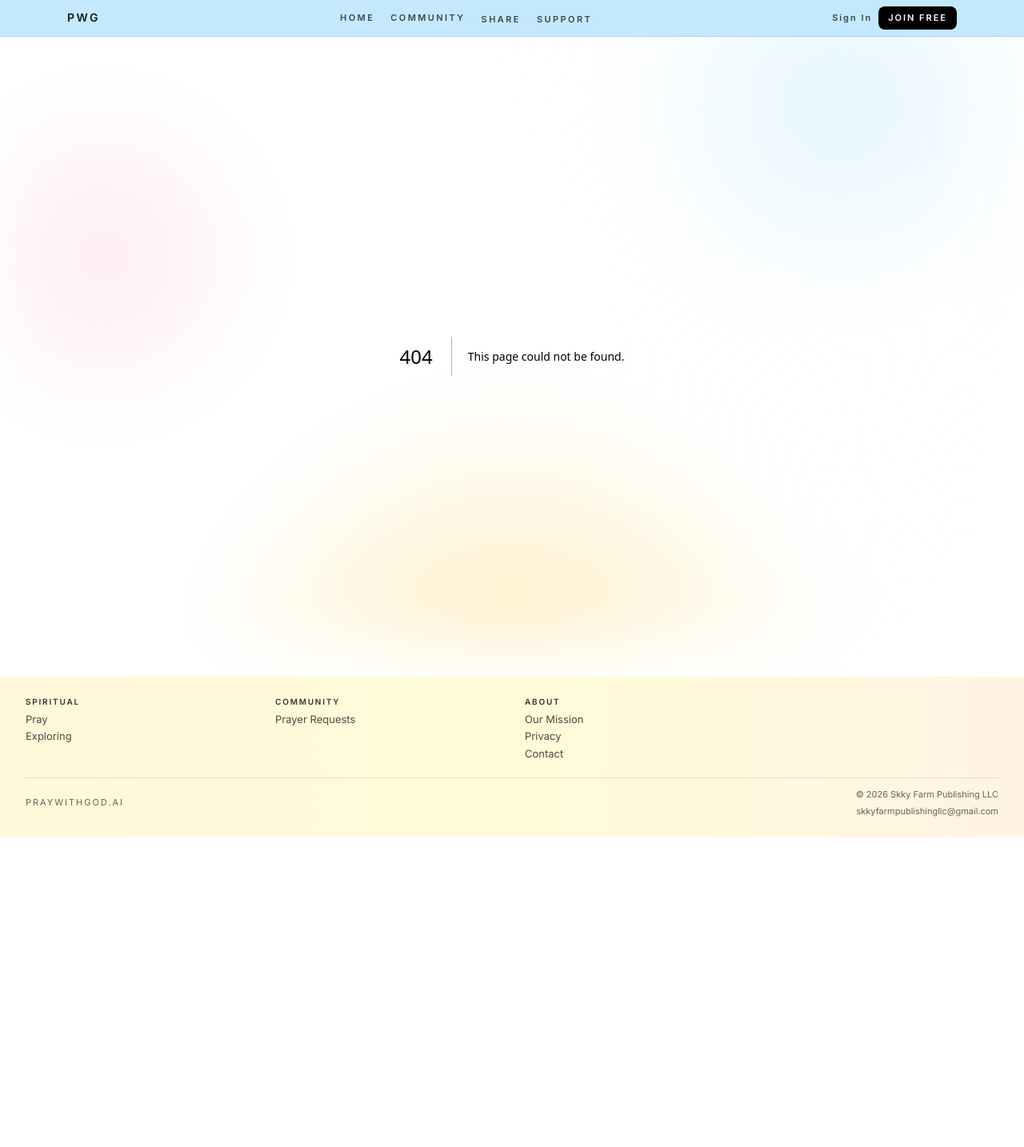
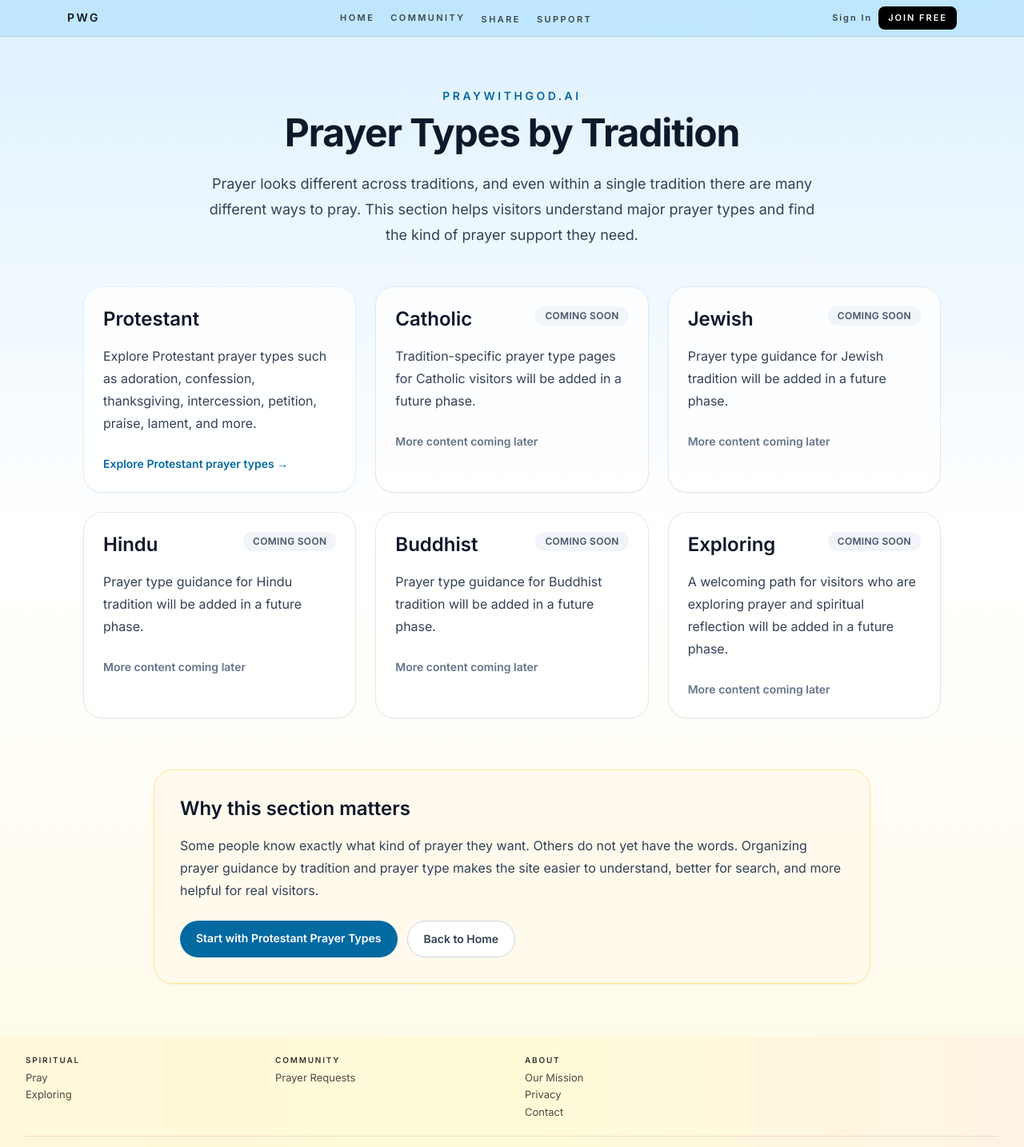
Before and after one commit to Skkyfarm/pray-with-god, a Next.js app: page /prayer-types in a window 1280 px wide. Before the commit this address had no page. Shown: the top 1434 px of the page at 80% size. Before the commit the page ends 1046 px from the top, so only its background shows below. Built offline with nearby package versions, Linux system fonts and the light colour scheme.

Commit message:
feat: add prayer types hub page

```diff
--- /dev/null
+++ b/app/prayer-types/page.tsx
@@ -0,0 +1,164 @@
+import type { Metadata } from "next";
+import Link from "next/link";
+
+export const metadata: Metadata = {
+  title: "Prayer Types by Tradition | PrayWithGod.ai",
+  description:
+    "Explore prayer types by tradition on PrayWithGod.ai, including Protestant prayer categories and future tradition-specific prayer guides.",
+  alternates: {
+    canonical: "/prayer-types",
+  },
+};
+
+type TraditionCard = {
+  title: string;
+  description: string;
+  href?: string;
+  status?: string;
+};
+
+const traditions: TraditionCard[] = [
+  {
+    title: "Protestant",
+    description:
+      "Explore Protestant prayer types such as adoration, confession, thanksgiving, intercession, petition, praise, lament, and more.",
+    href: "/prayer-types/protestant",
+  },
+  {
+    title: "Catholic",
+    description:
+      "Tradition-specific prayer type pages for Catholic visitors will be added in a future phase.",
+    status: "Coming soon",
+  },
+  {
+    title: "Jewish",
+    description:
+      "Prayer type guidance for Jewish tradition will be added in a future phase.",
+    status: "Coming soon",
+  },
+  {
+    title: "Hindu",
+    description:
+      "Prayer type guidance for Hindu tradition will be added in a future phase.",
+    status: "Coming soon",
+  },
+  {
+    title: "Buddhist",
+    description:
+      "Prayer type guidance for Buddhist tradition will be added in a future phase.",
+    status: "Coming soon",
+  },
+  {
+    title: "Exploring",
+    description:
+      "A welcoming path for visitors who are exploring prayer and spiritual reflection will be added in a future phase.",
+    status: "Coming soon",
+  },
+];
+
+export default function PrayerTypesPage() {
+  return (
+    <main className="min-h-screen bg-gradient-to-b from-sky-100 via-white to-amber-50 text-slate-900">
+      <section className="mx-auto max-w-6xl px-6 py-16 sm:px-8 lg:px-10">
+        <div className="mx-auto max-w-3xl text-center">
+          <p className="mb-3 text-sm font-semibold uppercase tracking-[0.25em] text-sky-700">
+            PrayWithGod.ai
+          </p>
+
+          <h1 className="text-4xl font-bold tracking-tight sm:text-5xl">
+            Prayer Types by Tradition
+          </h1>
+
+          <p className="mt-6 text-lg leading-8 text-slate-700">
+            Prayer looks different across traditions, and even within a single
+            tradition there are many different ways to pray. This section helps
+            visitors understand major prayer types and find the kind of prayer
+            support they need.
+          </p>
+        </div>
+
+        <div className="mt-12 grid gap-6 md:grid-cols-2 xl:grid-cols-3">
+          {traditions.map((tradition) => {
+            const cardInner = (
+              <>
+                <div className="flex items-start justify-between gap-4">
+                  <h2 className="text-2xl font-semibold">{tradition.title}</h2>
+
+                  {tradition.status ? (
+                    <span className="rounded-full bg-slate-100 px-3 py-1 text-xs font-semibold uppercase tracking-wide text-slate-600">
+                      {tradition.status}
+                    </span>
+                  ) : null}
+                </div>
+
+                <p className="mt-4 text-base leading-7 text-slate-700">
+                  {tradition.description}
+                </p>
+
+                <div className="mt-6">
+                  {tradition.href ? (
+                    <span className="inline-flex items-center text-sm font-semibold text-sky-700">
+                      Explore {tradition.title} prayer types →
+                    </span>
+                  ) : (
+                    <span className="inline-flex items-center text-sm font-semibold text-slate-500">
+                      More content coming later
+                    </span>
+                  )}
+                </div>
+              </>
+            );
+
+            if (tradition.href) {
+              return (
+                <Link
+                  key={tradition.title}
+                  href={tradition.href}
+                  className="group rounded-3xl border border-sky-100 bg-white/90 p-6 shadow-sm transition hover:-translate-y-1 hover:border-sky-300 hover:shadow-lg"
+                >
+                  {cardInner}
+                </Link>
+              );
+            }
+
+            return (
+              <div
+                key={tradition.title}
+                className="rounded-3xl border border-slate-200 bg-white/80 p-6 shadow-sm"
+              >
+                {cardInner}
+              </div>
+            );
+          })}
+        </div>
+
+        <div className="mx-auto mt-16 max-w-4xl rounded-3xl border border-amber-200 bg-amber-50/80 p-8 shadow-sm">
+          <h2 className="text-2xl font-semibold">Why this section matters</h2>
+
+          <p className="mt-4 text-base leading-7 text-slate-700">
+            Some people know exactly what kind of prayer they want. Others do
+            not yet have the words. Organizing prayer guidance by tradition and
+            prayer type makes the site easier to understand, better for search,
+            and more helpful for real visitors.
+          </p>
+
+          <div className="mt-6 flex flex-wrap gap-3">
+            <Link
+              href="/prayer-types/protestant"
+              className="rounded-full bg-sky-700 px-5 py-3 text-sm font-semibold text-white transition hover:bg-sky-800"
+            >
+              Start with Protestant Prayer Types
+            </Link>
+
+            <Link
+              href="/"
+              className="rounded-full border border-slate-300 bg-white px-5 py-3 text-sm font-semibold text-slate-700 transition hover:border-slate-400 hover:bg-slate-50"
+            >
+              Back to Home
+            </Link>
+          </div>
+        </div>
+      </section>
+    </main>
+  );
+}
```
